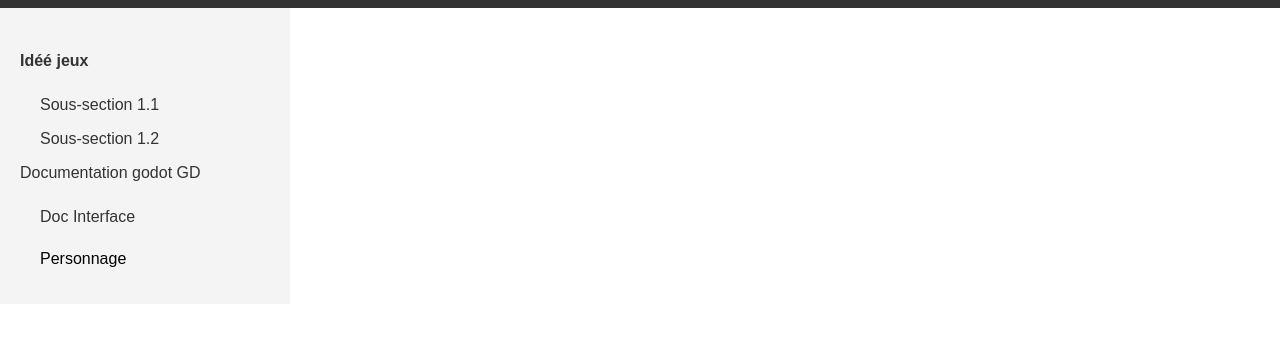
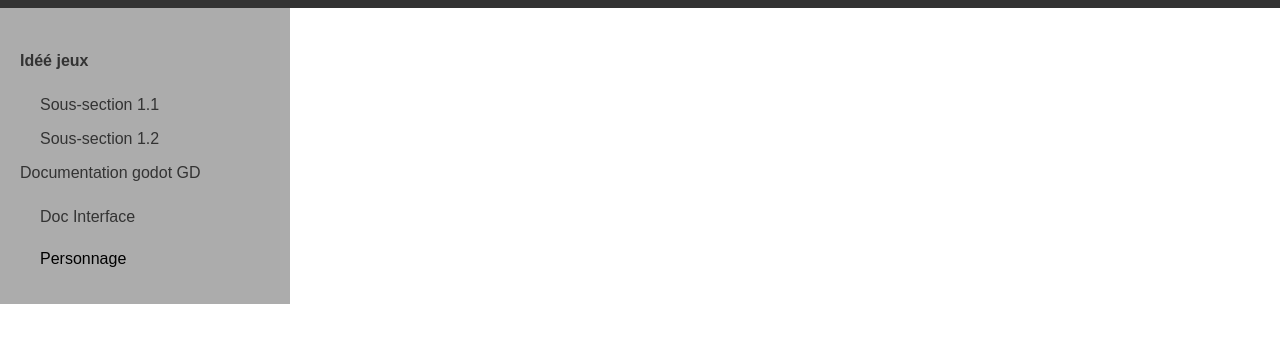
Before and after one commit to PnetStudio/Pnet-Doc.github.io, a plain HTML site: page index.html in a window 1280 px wide. Shown: the part 92-434 px from the top of the page. Drawn offline with Linux system fonts and the light colour scheme.

Commit message:
Update styles.css

```diff
--- a/styles.css
+++ b/styles.css
@@ -34,7 +34,7 @@ header {
 
 #sidebar {
     width: 250px;
-    background-color: #f4f4f4;
+    background-color: #acacac;
     padding: 20px;
     position: sticky;
     top: 0;
```
